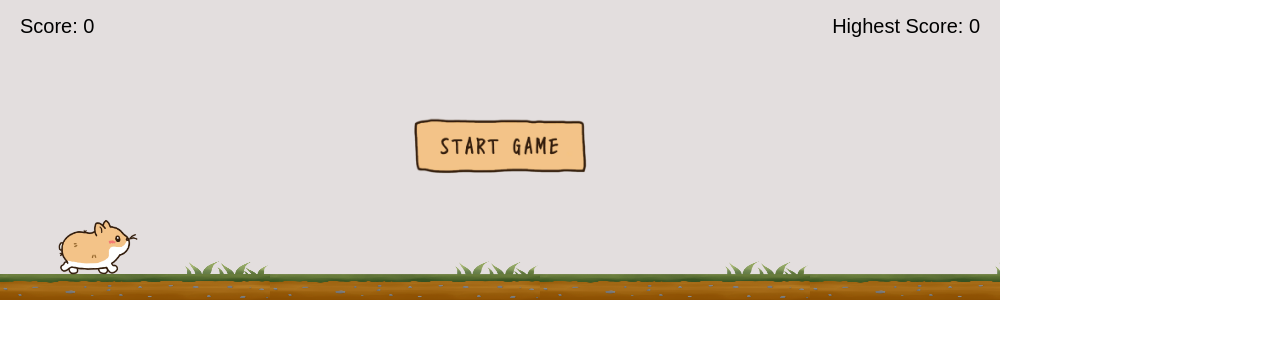
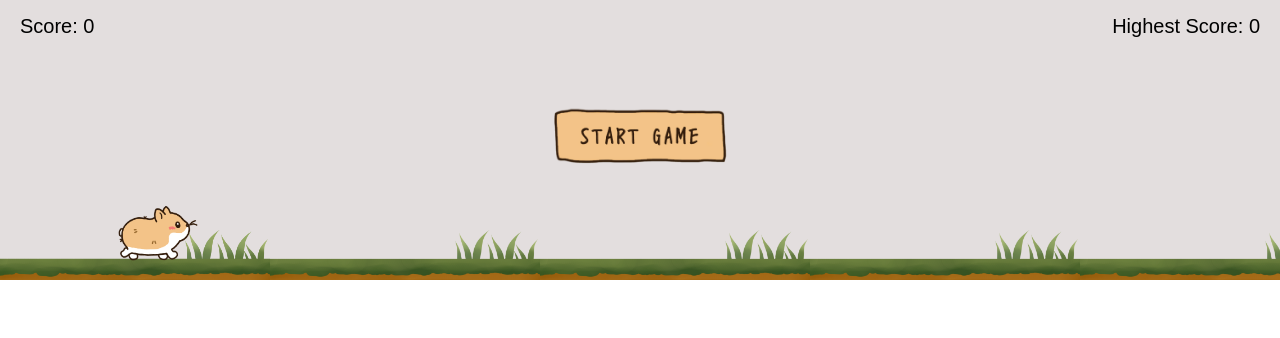
Before and after one commit to hsiangyichen/hamster-jumping-game, a Next.js app: page / in a window 1280 px wide. Shown: the top 338 px of the page. Built offline with nearby package versions, Linux system fonts and the light colour scheme; a web font is replaced by a local one.

Commit message:
feat: adjust the height of the game area and ground

```diff
--- a/src/app/components/FadeOut/styles.module.scss
+++ b/src/app/components/FadeOut/styles.module.scss
@@ -1,6 +1,6 @@
 .item {
   display: inline-block;
-  padding: 60px;
+  // padding: 60px;
   text-align: center;
   animation: scaleAndFade 0.5s forwards;
   // overflow: hidden;
--- a/src/app/components/Ground/Ground.js
+++ b/src/app/components/Ground/Ground.js
@@ -1,12 +1,29 @@
 import React, { useState, useEffect, useRef } from "react";
 import Image from "next/image";
+import GroundSVG from "@assets/ground.svg";
 import styles from "./styles.module.scss";
 
 const Ground = ({ gameStarted }) => {
   const [position, setPosition] = useState(0);
+  const [windowWidth, setWindowWidth] = useState(0);
+  const [loadedImages, setLoadedImages] = useState(0);
+  const [allImagesLoaded, setAllImagesLoaded] = useState(false);
   const imageWidth = 270;
-  const numberOfImages = Math.ceil(1000 / imageWidth); // Number of images to cover 1000px width
   const intervalRef = useRef(null);
+
+  useEffect(() => {
+    // Set initial window width
+    setWindowWidth(window.innerWidth);
+
+    // Update window width when the window is resized
+    const handleResize = () => setWindowWidth(window.innerWidth);
+    window.addEventListener("resize", handleResize);
+
+    // Cleanup event listener on component unmount
+    return () => window.removeEventListener("resize", handleResize);
+  }, []);
+
+  const numberOfImages = Math.ceil(windowWidth / imageWidth); // Number of images to cover window width
 
   const images = Array.from({ length: numberOfImages + 1 }).map((_, index) => {
     const newIndex =
@@ -14,21 +31,35 @@ const Ground = ({ gameStarted }) => {
     return (
       <div
         key={index}
-        style={{ left: newIndex }}
+        style={{ left: newIndex, display: allImagesLoaded ? "block" : "none" }}
         className={styles.groundImage}
       >
+        {/* <div onLoad={() => handleImageLoad()}>
+          <GroundSVG width={imageWidth} height={70} />
+        </div> */}
         <Image
           src="/images/ground.png"
           width={imageWidth}
-          height={70}
+          height={50}
           alt="ground"
+          onLoad={() => handleImageLoad()}
         />
       </div>
     );
   });
 
+  const handleImageLoad = () => {
+    setLoadedImages((prevLoadedImages) => prevLoadedImages + 1);
+  };
+
   useEffect(() => {
-    if (gameStarted) {
+    if (loadedImages >= numberOfImages) {
+      setAllImagesLoaded(true);
+    }
+  }, [loadedImages, numberOfImages]);
+
+  useEffect(() => {
+    if (gameStarted && allImagesLoaded) {
       intervalRef.current = setInterval(() => {
         setPosition((prevPosition) => prevPosition - 2);
       }, 5);
@@ -37,7 +68,7 @@ const Ground = ({ gameStarted }) => {
     }
 
     return () => clearInterval(intervalRef.current);
-  }, [gameStarted]);
+  }, [gameStarted, allImagesLoaded]);
 
   useEffect(() => {
     if (position <= -imageWidth) {
--- a/src/app/components/Ground/styles.module.scss
+++ b/src/app/components/Ground/styles.module.scss
@@ -1,11 +1,10 @@
 .groundContainer {
   position: relative;
-  width: 1000px;
-  height: 70px;
-  overflow: hidden;
+  width: 100%;
+  height: 50px;
 }
 
 .groundImage {
   position: absolute;
-  height: 70px;
+  height: 50px;
 }
--- a/src/app/components/Hamster/Hamster.js
+++ b/src/app/components/Hamster/Hamster.js
@@ -88,7 +88,7 @@ const Hamster = ({ gameStarted, onGameOver, onScoreUpdate, onSeedScoreUp }) => {
                 obstacle.classList.add(styles["fade-out"]);
                 setTimeout(() => {
                   obstacle.style.display = "none";
-                }, 100);
+                }, 300);
 
                 onScoreUpdate(25);
                 onSeedScoreUp("+25");
--- a/src/app/components/Hamster/styles.module.scss
+++ b/src/app/components/Hamster/styles.module.scss
@@ -11,5 +11,5 @@
 .fade-out {
   opacity: 0;
   transform: scale(0);
-  transition: opacity 0.1s ease-out, transform 0.1s ease-out;
+  transition: opacity 0.3s ease-out, transform 0.3s ease-out;
 }
--- a/src/app/components/Objects/Objects.js
+++ b/src/app/components/Objects/Objects.js
@@ -27,7 +27,7 @@ const Objects = ({ gameStarted }) => {
     return {
       id: `${Date.now()}_${objectCounter++}`,
       x,
-      y: 300 - objectType.height - 24,
+      y: 300 - objectType.height - 39,
       ...objectType,
     };
   };
--- a/src/app/page.js
+++ b/src/app/page.js
@@ -87,10 +87,13 @@ export default function Home() {
         {!gameStarted && !gameOver && <StartButton onStart={handleStart} />}
         <div className={styles.scoreContainer}>
           <div className={styles.score}>Score: {score} </div>
+
+          <div className={styles.score}>Highest Score: {highestScore}</div>
+        </div>
+        <div className={styles.seedScoreUpMessageContainer}>
           <div className={styles.seedScoreUpMessage}>
             {seedScoreUpMessage && <FadeOut item={seedScoreUpMessage} />}
           </div>
-          <div className={styles.score}>Highest Score: {highestScore}</div>
         </div>
       </div>
     </div>
--- a/src/app/styles.module.scss
+++ b/src/app/styles.module.scss
@@ -1,11 +1,10 @@
-.container {
-  // display: flex;
-  // flex-direction: column;
-  // align-items: center;
-  // justify-content: center;
-  // width: 100vw;
-  // height: 100vh;
-}
+// .container {
+//   display: flex;
+//   width: 100%;
+//   height: 100%;
+//   justify-content: center;
+//   align-items: center;
+// }
 
 .title {
   margin-bottom: 50px;
@@ -15,8 +14,8 @@
 }
 
 .gameArea {
-  width: 1000px;
-  height: 300px;
+  width: 100%;
+  height: 280px;
   background-color: #e3dede;
   // background-color: #fff;
   position: relative;
@@ -26,8 +25,8 @@
 .hamster {
   position: absolute;
   rotate: -3deg;
-  bottom: 15px;
-  left: 60px;
+  bottom: 9px;
+  left: 120px;
   z-index: 2;
 }
 
@@ -49,14 +48,24 @@
   font-size: 20px;
 }
 
-// .seedScoreUpMessage {
-//   // margin: 50px;
-//   display: flex;
-//   width: 100%;
-//   height: 100%;
-//   justify-content: center;
-//   align-items: center;
-// }
+.seedScoreUpMessageContainer {
+  display: flex;
+  width: 100%;
+  height: 100%;
+  justify-content: center;
+  align-items: center;
+}
+
+.seedScoreUpMessage {
+  position: absolute;
+  top: 80px;
+  left: auto;
+  // display: flex;
+  // width: 100%;
+  // height: 100%;
+  // justify-content: center;
+  // align-items: center;
+}
 
 .ground {
   position: absolute;
```
Also changed, not shown: public/images/ground.png, src/app/assets/ground.svg (added).
